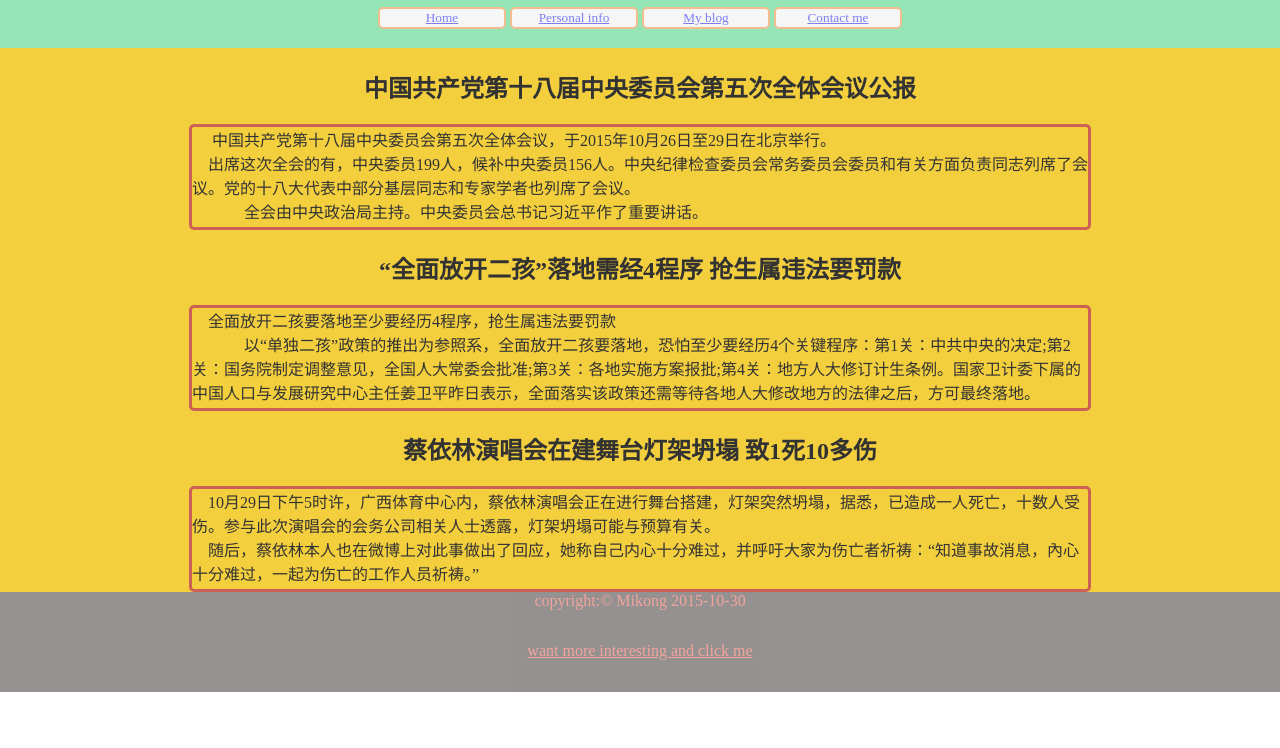
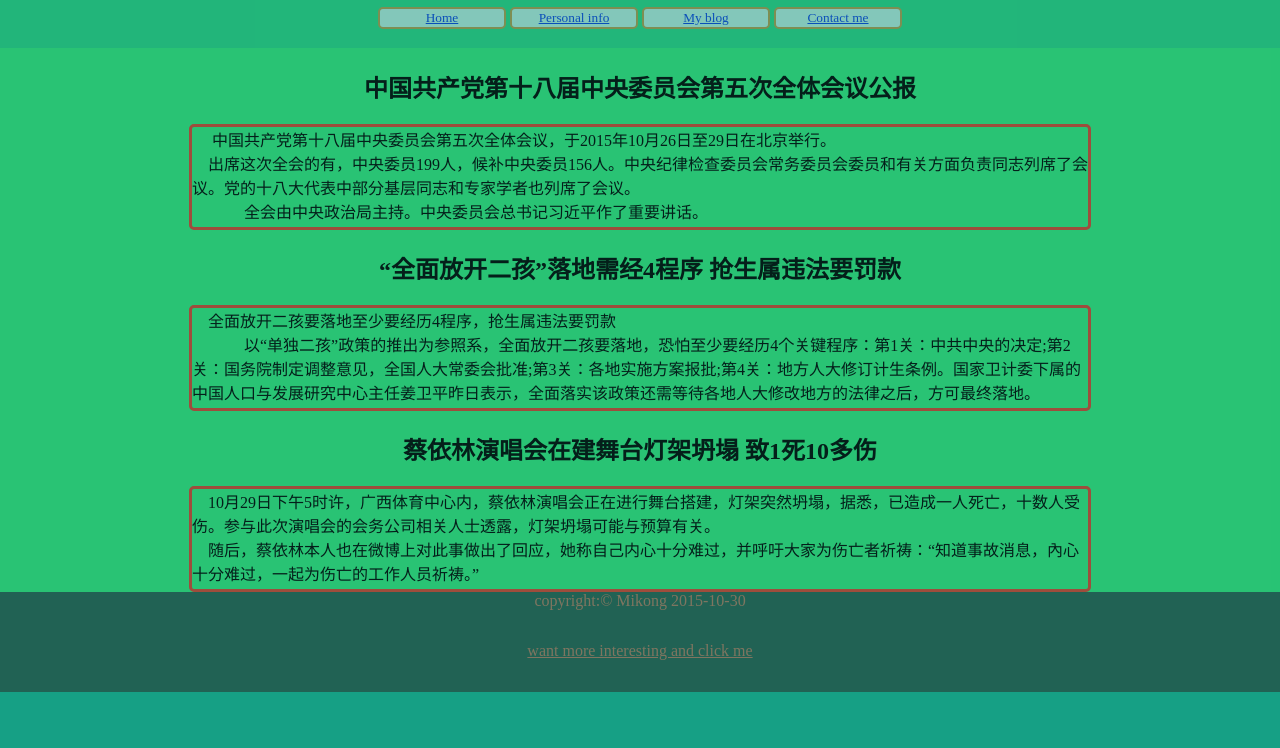
Before and after one commit to kongsicong/MyHomework, a plain HTML site: page Blog/index.html in a window 1280 px wide. Shown: the part 52-800 px from the top of the page. Drawn offline with Linux system fonts and the light colour scheme.

Commit message:
modify the css of index.html

```diff
--- a/Blog/css/index.css
+++ b/Blog/css/index.css
@@ -8,6 +8,7 @@ body {
 	margin-right: auto;
 	margin-left: auto;
 	margin-top: -21px;
+	background: #16A085;
 
 
 }
@@ -45,7 +46,7 @@ body {
 }
 #content {
 	padding-top: 1px;
-	background: #F1C40F;
+	background: #2ECC71;
 	opacity: 0.8;
 	filter: alpha(opacity=80);
 	-moz-opacity: 0.8;
```
